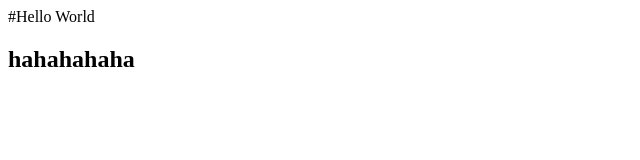
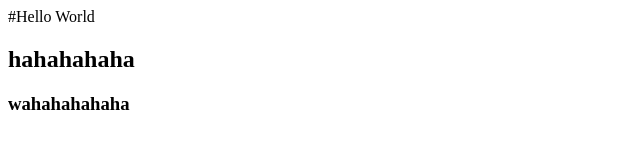
Before and after one commit to keemi2904/new-practice-for-push-pull-revert, a plain HTML site: page index.html in a window 1280 px wide. Shown: the whole page, without its empty margins (0-640 px from the left). Drawn offline with Linux system fonts and the light colour scheme.

Commit message:
wahahaha

```diff
--- a/index.html
+++ b/index.html
@@ -1,3 +1,4 @@
 #Hello World
 
 <h2>hahahahaha</h2>
+<h3>wahahahahaha</h3>
```
